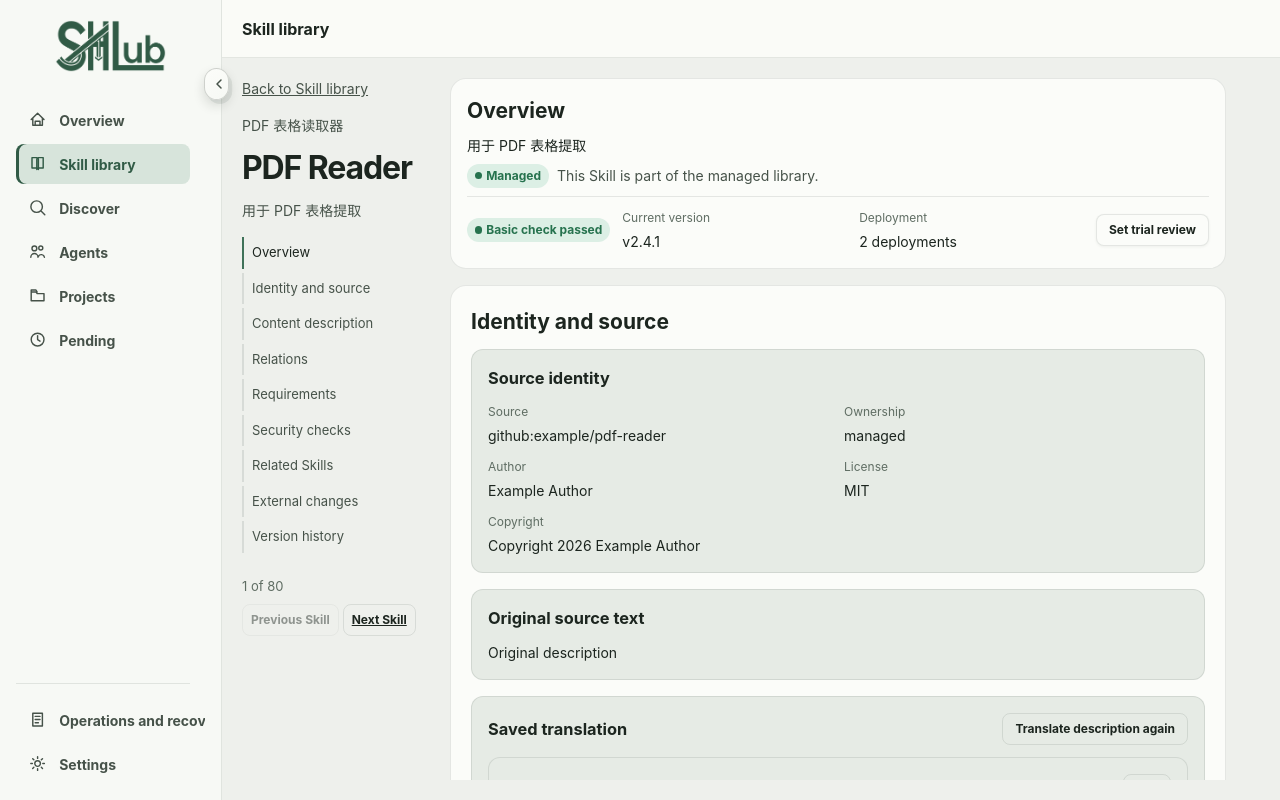
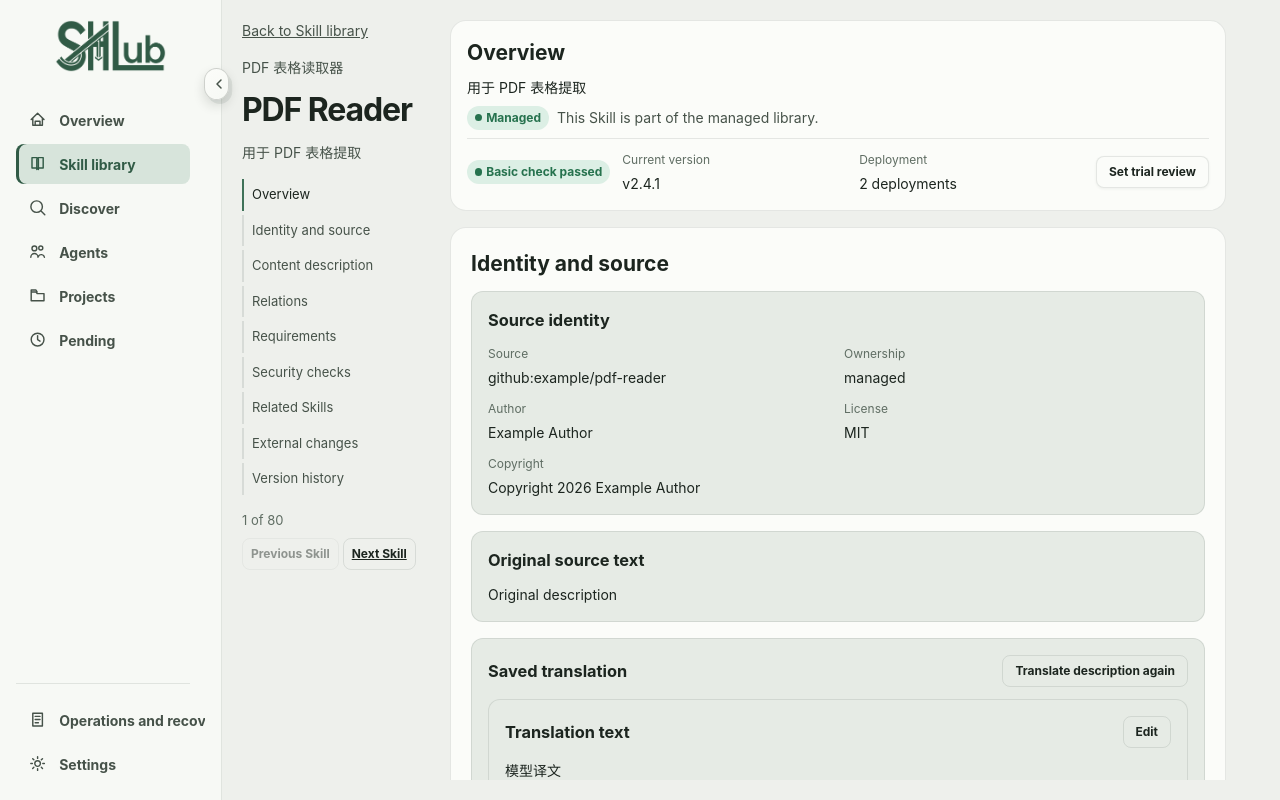
Before and after one commit to crocketc/skill-hub, a React (Vite) app in the folder apps/desktop/: page /__preview/skill-detail/1 in a window 1280 px wide. Built offline with nearby package versions, Linux system fonts and the light colour scheme.

Commit message:
fix: streamline skill detail shell

```diff
--- a/apps/desktop/src/app/AppShell.tsx
+++ b/apps/desktop/src/app/AppShell.tsx
@@ -61,6 +61,8 @@ export function AppShell({ snapshot, verification }: AppShellProps) {
   const { pathname } = useLocation();
   const [sidebarCollapsed, setSidebarCollapsed] = useState(false);
   const title = t(resolveRouteTitleKey(pathname));
+  const isSkillDetailRoute =
+    pathname.startsWith("/library/") || pathname.startsWith("/__preview/skill-detail/");
 
   return (
     <div className={`sh-app-shell${sidebarCollapsed ? " is-sidebar-collapsed" : ""}`}>
@@ -68,7 +70,8 @@ export function AppShell({ snapshot, verification }: AppShellProps) {
         collapsed={sidebarCollapsed}
         onToggle={() => setSidebarCollapsed((value) => !value)}
       />
-      <section className="sh-app-shell__workspace">
+      <section className={`sh-app-shell__workspace${isSkillDetailRoute ? " is-detail-route" : ""}`}>
+        {!isSkillDetailRoute ? (
           <header className="sh-app-shell__topbar">
             <h1>{title}</h1>
             {verification.kind === "verifying" ? (
@@ -77,6 +80,7 @@ export function AppShell({ snapshot, verification }: AppShellProps) {
               </span>
             ) : null}
           </header>
+        ) : null}
         <main className="sh-app-shell__content">
           <Outlet context={snapshot} />
         </main>
--- a/apps/desktop/src/styles/base.css
+++ b/apps/desktop/src/styles/base.css
@@ -502,6 +502,10 @@ a {
   overflow: hidden;
 }
 
+.sh-app-shell__workspace.is-detail-route {
+  grid-template-rows: minmax(0, 1fr);
+}
+
 .sh-app-shell__topbar {
   display: flex;
   min-height: var(--topbar-height);
@@ -1113,7 +1117,8 @@ a {
 .sh-skill-detail__rail {
   position: sticky;
   top: 0;
-  display: grid;
+  display: flex;
+  flex-direction: column;
   max-height: 100%;
   min-height: 0;
   align-content: start;
@@ -1128,6 +1133,7 @@ a {
 .sh-skill-detail__section-nav {
   display: grid;
   gap: 0.25rem;
+  flex: 0 0 auto;
 }
 
 .sh-skill-detail__section-nav a {
@@ -1139,7 +1145,7 @@ a {
 }
 
 .sh-skill-detail__adjacent {
-  margin-top: var(--space-2);
+  margin-top: auto;
 }
 
 @media (max-width: 110rem) and (min-width: 44.01rem) {
```
Also changed, not shown: 2 other files (tests, documents, lock files or other folders). Lines whose indentation alone changed are shown as unchanged.
